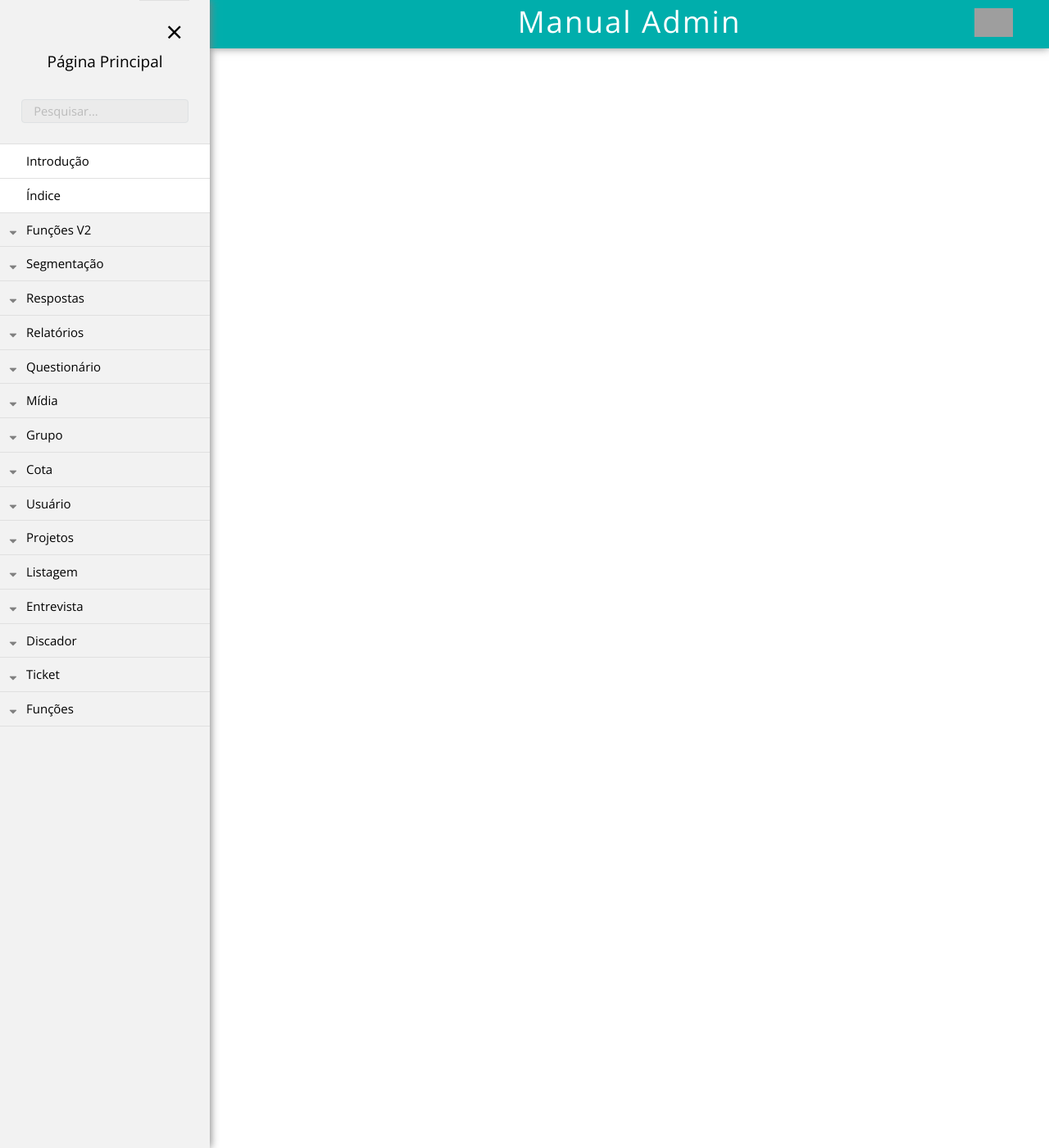
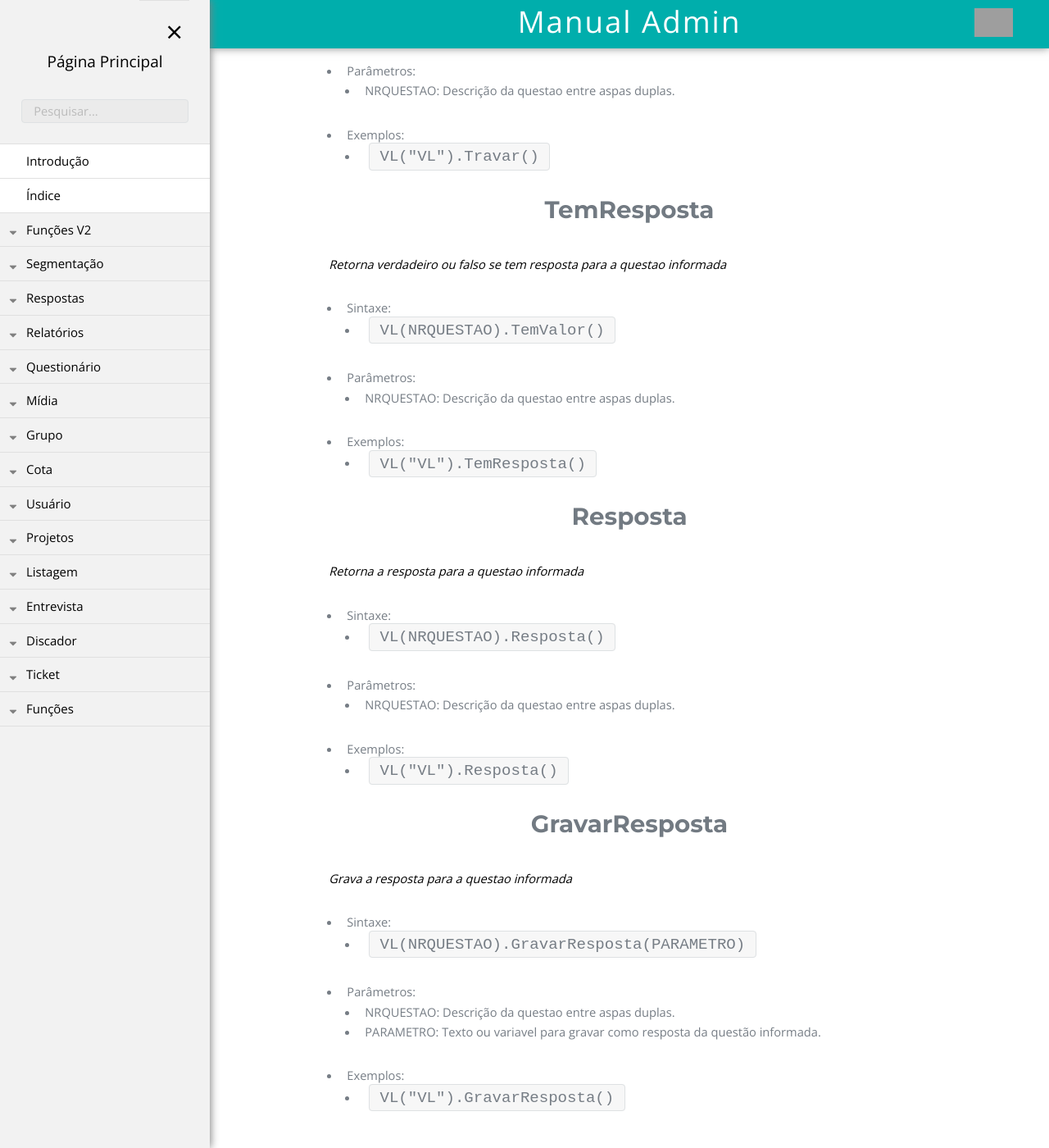
Before and after one commit to rogerio-figueiredo-hsr/hsrtechonline.github.io, a Jekyll site: the page built from _posts/2019-12-13-valor.md, in a window 1280 px wide and 1400 px high, scrolled down 242 px. Shown: the whole window at 82% size. Built offline with Jekyll 4.4.1, drawn with Linux system fonts in a browser that asks for light colours; some of the changed text lies outside the part shown; grey boxes are pictures that could not be loaded.

Commit message:
Update 2019-12-13-valor.md

```diff
--- a/_posts/2019-12-13-valor.md
+++ b/_posts/2019-12-13-valor.md
@@ -6,5 +6,43 @@ permalink: /fastQuestAdmin/funcoesv2/valor
 pasta: "funcoesv2"
 ---
 
+# Travar
+*Travar questão valor*
+
+- Sintaxe:
+  - `VL(NRQUESTAO).Travar()`
+- Parâmetros:
+  - NRQUESTAO: Descrição da questao entre aspas duplas.
+- Exemplos:
+  - `VL("VL").Travar()`
+
 # TemResposta
 *Retorna verdadeiro ou falso se tem resposta para a questao informada*
+
+- Sintaxe:
+  - `VL(NRQUESTAO).TemValor()`
+- Parâmetros:
+  - NRQUESTAO: Descrição da questao entre aspas duplas.
+- Exemplos:
+  - `VL("VL").TemResposta()`
+
+# Resposta
+*Retorna a resposta para a questao informada*
+
+- Sintaxe:
+  - `VL(NRQUESTAO).Resposta()`
+- Parâmetros:
+  - NRQUESTAO: Descrição da questao entre aspas duplas.
+- Exemplos:
+  - `VL("VL").Resposta()`
+
+# GravarResposta
+*Grava a resposta para a questao informada*
+
+- Sintaxe:
+  - `VL(NRQUESTAO).GravarResposta(PARAMETRO)`
+- Parâmetros:
+  - NRQUESTAO: Descrição da questao entre aspas duplas.
+  - PARAMETRO: Texto ou variavel para gravar como resposta da questão informada.
+- Exemplos:
+  - `VL("VL").GravarResposta()`
```
